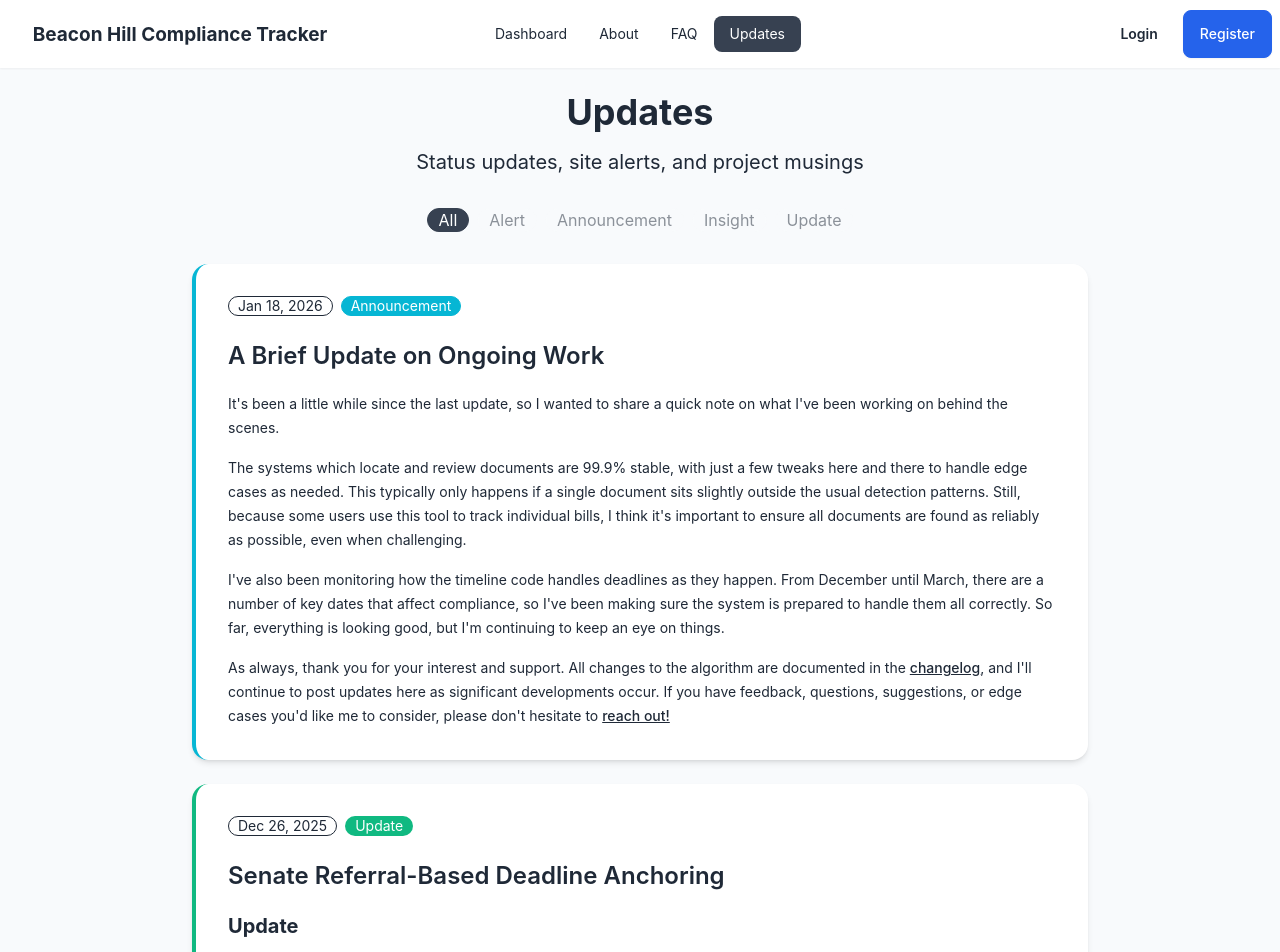
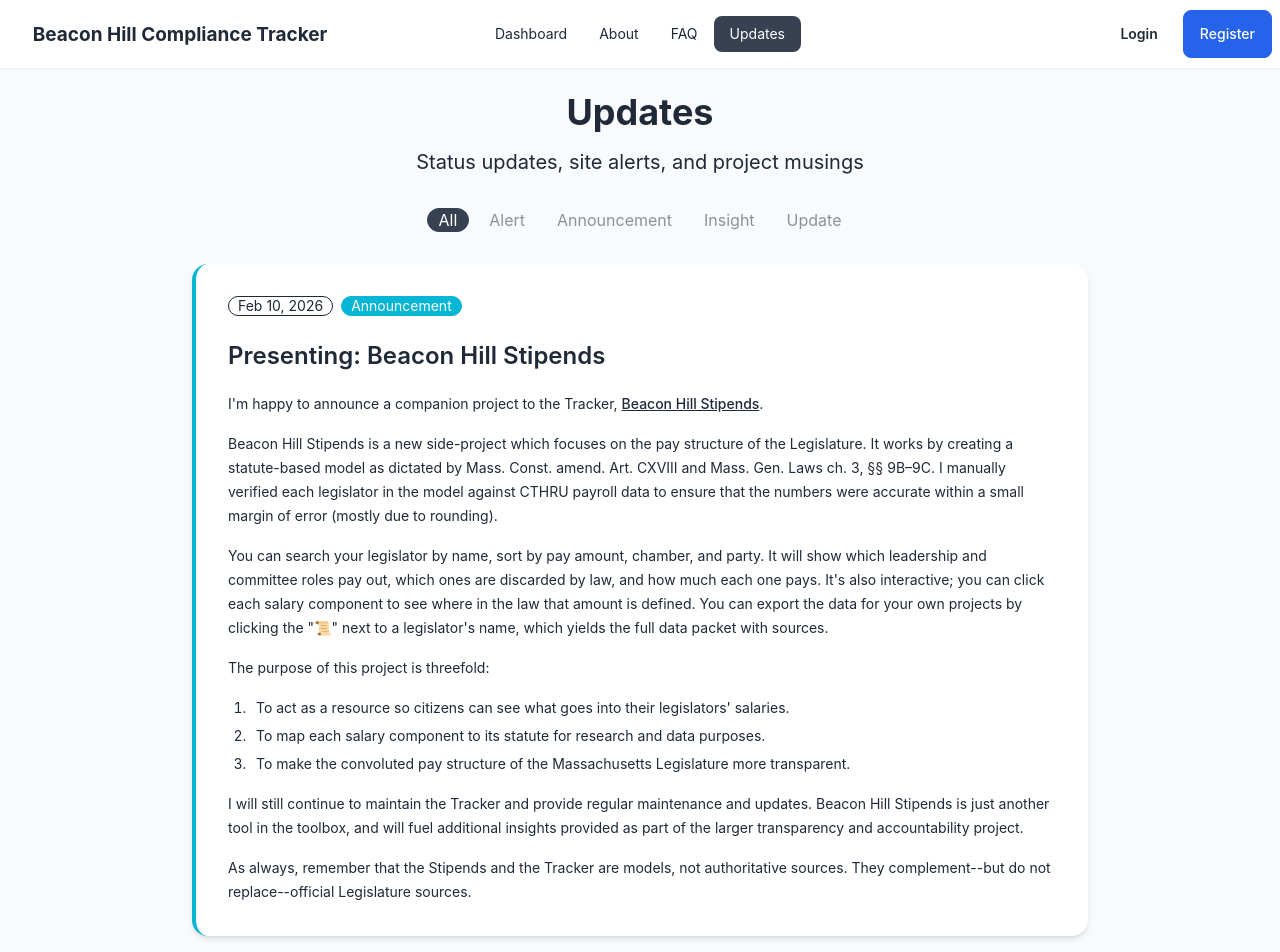
Before and after one commit to arbowl/beacon-hill-tracker, a React (Vite) app in the folder frontend/: page /updates in a window 1280 px wide. Shown: the top 952 px of the page. Built offline with nearby package versions, Linux system fonts and the light colour scheme.

Commit message:
Add Stipends update

```diff
--- a/frontend/src/data/updates.ts
+++ b/frontend/src/data/updates.ts
@@ -235,5 +235,26 @@ I've also been monitoring how the timeline code handles deadlines as they happen
 
 As always, thank you for your interest and support. All changes to the algorithm are documented in the [changelog](https://beaconhilltracker.org/about), and I'll continue to post updates here as significant developments occur. If you have feedback, questions, suggestions, or edge cases you'd like me to consider, please don't hesitate to [reach out!](https://beaconhilltracker.org/contact)`,
     type: 'announcement',
+  },
+  {
+    id: 15,
+    date: '2026-02-10',
+    title: 'Presenting: Beacon Hill Stipends',
+    content: `
+I'm happy to announce a companion project to the Tracker, [Beacon Hill Stipends](https://beaconhillstipends.org/).
+
+Beacon Hill Stipends is a new side-project which focuses on the pay structure of the Legislature. It works by creating a statute-based model as dictated by Mass. Const. amend. Art. CXVIII and Mass. Gen. Laws ch. 3, §§ 9B–9C. I manually verified each legislator in the model against CTHRU payroll data to ensure that the numbers were accurate within a small margin of error (mostly due to rounding).
+
+You can search your legislator by name, sort by pay amount, chamber, and party. It will show which leadership and committee roles pay out, which ones are discarded by law, and how much each one pays. It's also interactive; you can click each salary component to see where in the law that amount is defined. You can export the data for your own projects by clicking the "📜" next to a legislator's name, which yields the full data packet with sources.
+
+The purpose of this project is threefold:
+1. To act as a resource so citizens can see what goes into their legislators' salaries.
+2. To map each salary component to its statute for research and data purposes.
+3. To make the convoluted pay structure of the Massachusetts Legislature more transparent.
+
+I will still continue to maintain the Tracker and provide regular maintenance and updates. Beacon Hill Stipends is just another tool in the toolbox, and will fuel additional insights provided as part of the larger transparency and accountability project.
+
+As always, remember that the Stipends and the Tracker are models, not authoritative sources. They complement--but do not replace--official Legislature sources.`,
+    type: 'announcement',
   }
 ]
```
